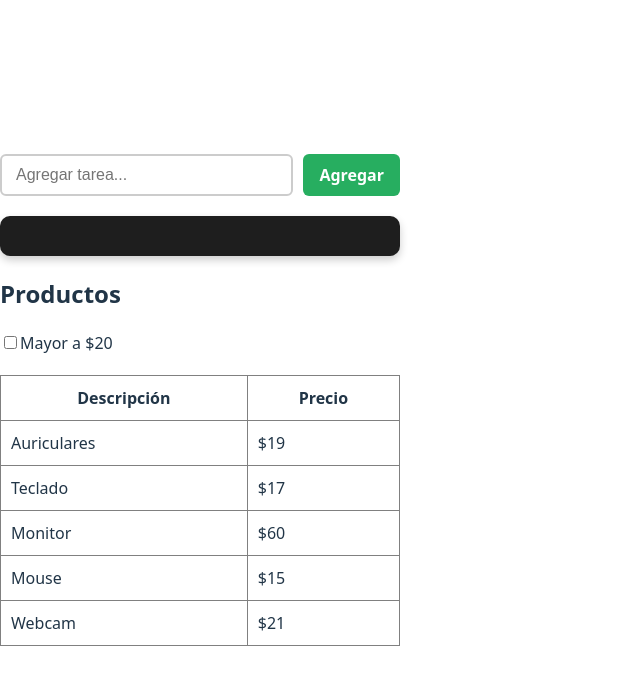
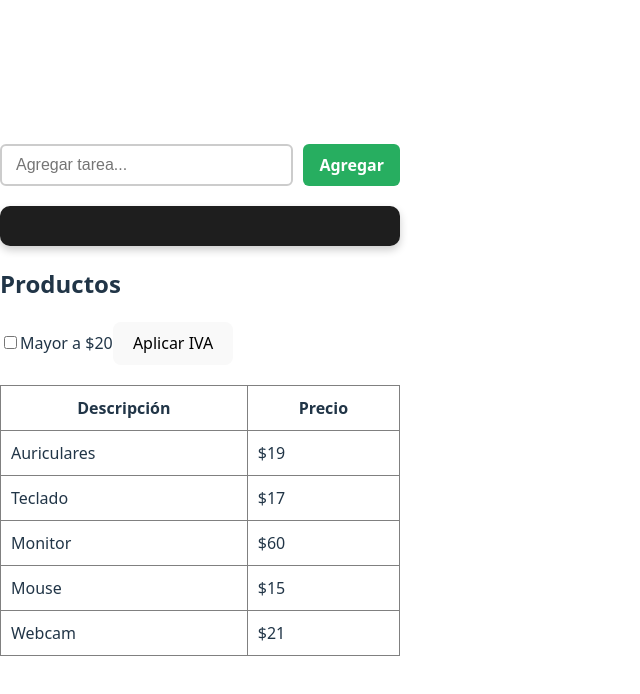
Before and after one commit to marcedavid/pv_tp3_grupo6, a React (Vite) app in the folder TP3-grupo6/: page / in a window 1280 px wide. Shown: the top 694 px of the page, without its empty margins (0-640 px from the left). Built offline with nearby package versions, Linux system fonts and the light colour scheme.

Commit message:
agregando ejercicio adicional punto 3

```diff
--- a/TP3-grupo6/src/components/Productos.jsx
+++ b/TP3-grupo6/src/components/Productos.jsx
@@ -23,17 +23,31 @@ const Productos = () => {
     }
   };
 
+  const productosConIVA = productos.map(producto => {
+    return {
+      descripcion: producto.descripcion,
+      precio: parseFloat((producto.precio * 1.21).toFixed(2)) // Calcular precio con IVA y redondear a 2 decimales
+    };
+  });
+
+  const aplicarIVA = () => {
+    const productosConIVA = productos.map(producto => ({
+      descripcion: producto.descripcion,
+      precio: parseFloat((producto.precio * 1.21).toFixed(2))
+    }));
+    setProductos(productosConIVA);
+    console.log(productosConIVA);
+  };
+
+
   return (
     <div>
       <h2>Productos</h2>
       <label>
-        <input
-          type="checkbox"
-          checked={filtrar}
-          onChange={handleCheckboxChange}
-        />
+        <input type="checkbox" checked={filtrar} onChange={handleCheckboxChange}/>
         Mayor a $20
       </label>
+       <button onClick={aplicarIVA}>Aplicar IVA</button>
       <table border="1" cellPadding="10" style={{ marginTop: "20px", width: "100%", borderCollapse: "collapse" }}>
         <thead>
           <tr>
```
